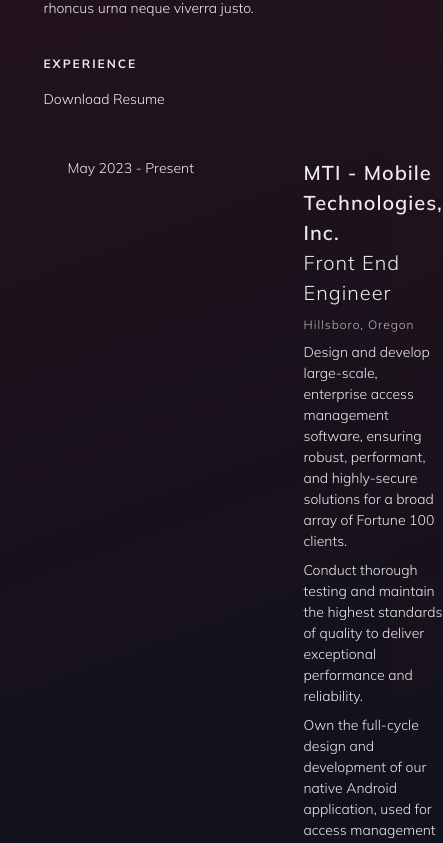
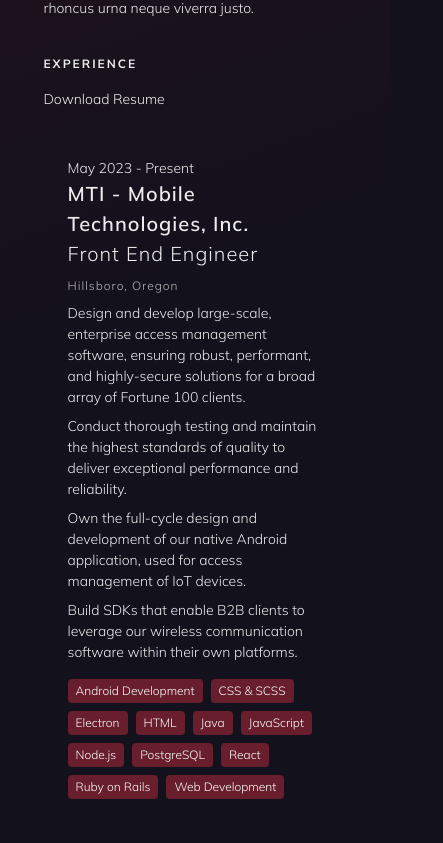
Before and after one commit to megbuch/portfolio-v3, a React (Vite) app: page / in a window 390 px wide. Shown: the part 1039-1882 px from the top of the page, 443 px wide, since content can reach past the window. Built offline with nearby package versions, Linux system fonts and the light colour scheme.

Commit message:
Make experience card responsive.

```diff
--- a/src/components/ExperienceCard/index.jsx
+++ b/src/components/ExperienceCard/index.jsx
@@ -6,7 +6,7 @@
 
   return (
     <Link to={e.website} target='_blank'>
-      <div className='experience-card-comp row'>
+      <div className='experience-card-comp col'>
         <p className='date'>{e.date}</p>
         <div className='col content-ctr'>
           <div>
--- a/src/components/ExperienceCard/styles.scss
+++ b/src/components/ExperienceCard/styles.scss
@@ -5,15 +5,17 @@
   border-radius: var(--corner-radius);
   transition: ease-in-out box-shadow 400ms, background-color 400ms, transform 400ms;
 
+  &.col {
+    @media (min-width: 1200px) {
+      flex-direction: row;
+    }
+  }
+
   &:hover {
     cursor: pointer;
     background-color: var(--color-surface);
     box-shadow: var(--box-shadow);
     transform: translateX(3px);
-  }
-
-  &.row {
-    gap: var(--pad-xl);
   }
 
   .date {
```
